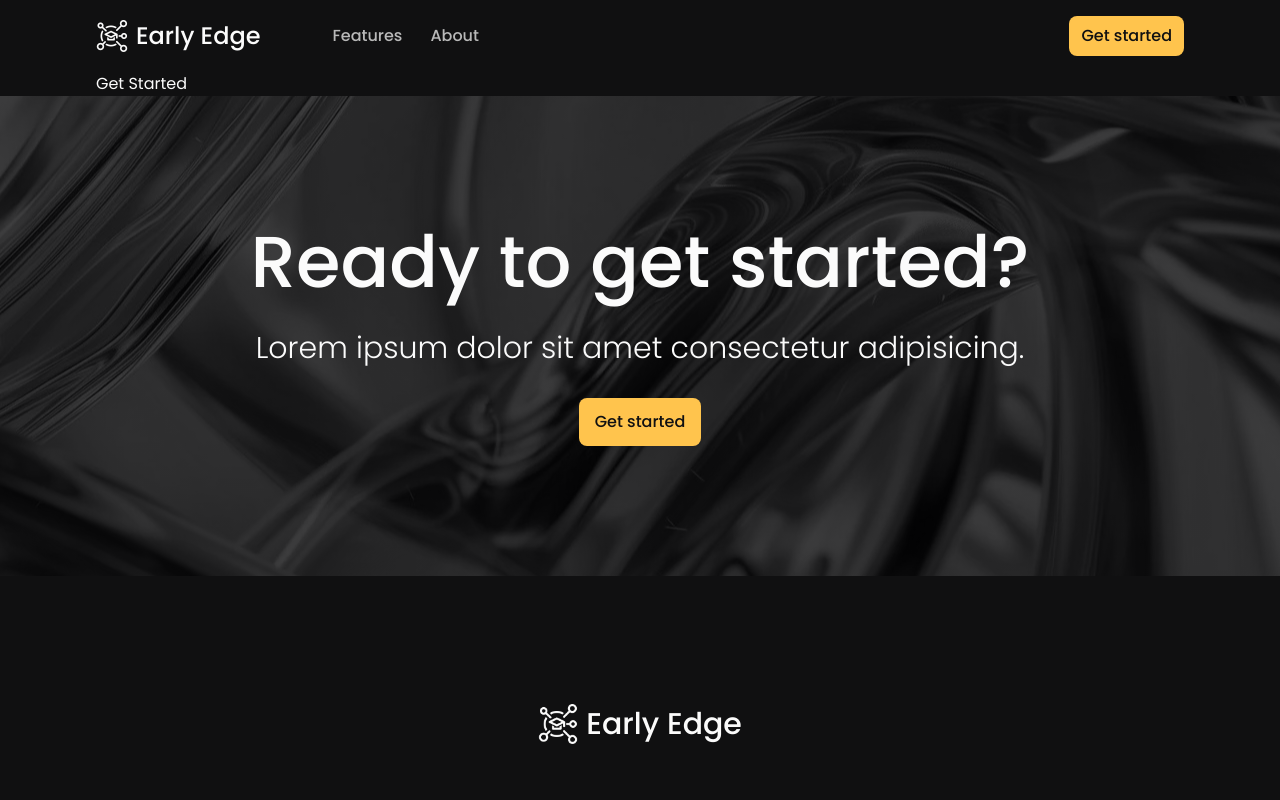
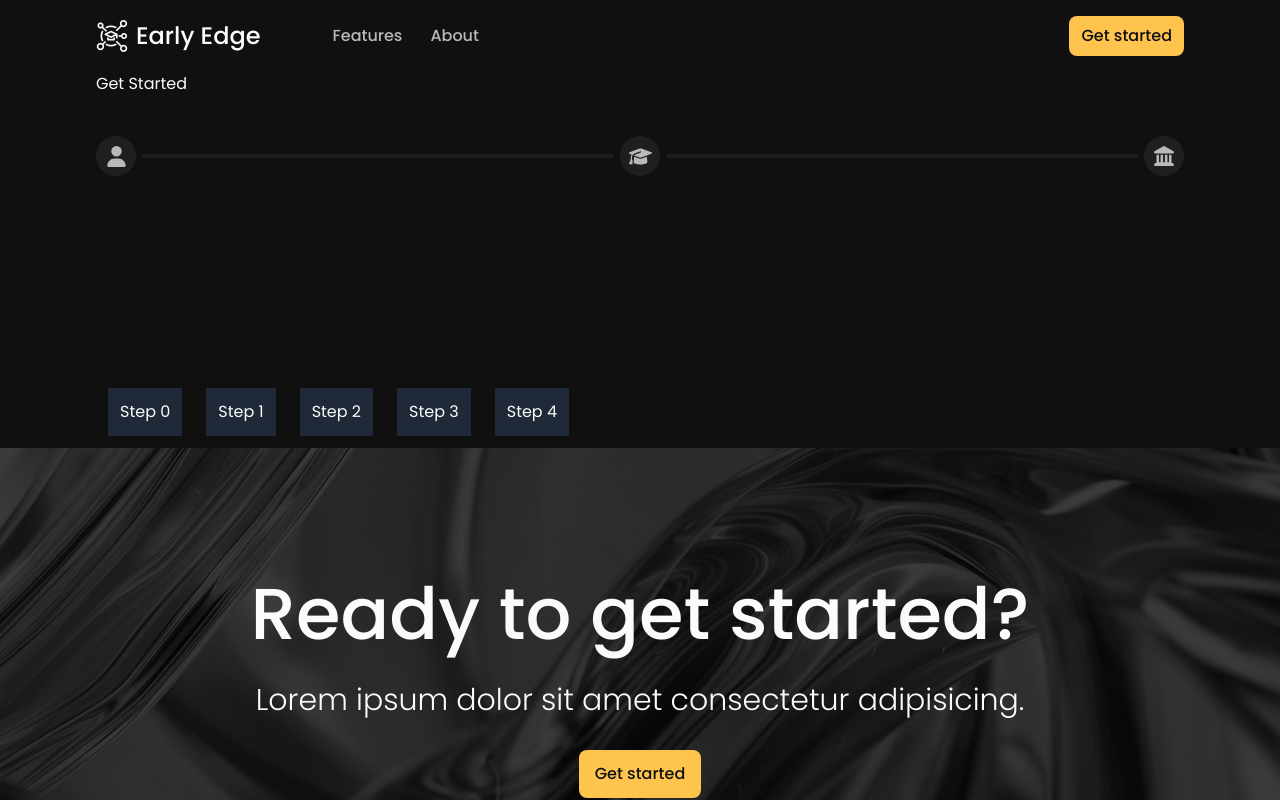
Before and after one commit to guptadevik2003/Early-Edge, a React (Vite) app in the folder frontend/: page /get-started in a window 1280 px wide. Shown: the top 800 px of the page. Built offline with nearby package versions, Linux system fonts and the light colour scheme.

Commit message:
Finished navigation bar for multi-step form

```diff
--- a/frontend/src/pages/GetStarted.jsx
+++ b/frontend/src/pages/GetStarted.jsx
@@ -1,9 +1,60 @@
+import { useState } from 'react';
+import { FaUser, FaGraduationCap, FaLandmark, FaCheck } from 'react-icons/fa6';
 import useDataContext from 'context/DataContext';
 
 export default function GetStarted() {
+  // const {  } = useDataContext();
+  const [step, setStep] = useState(0);
   return (
     <div>
       <h1>Get Started</h1>
+
+      <div className='py-10'>
+        <div className='flex justify-between items-center'>
+
+          <div className={`${step<1?'bg-card-bg-grey':step>1?'bg-accent bg-opacity-25':'bg-accent'} h-10 min-w-10 mr-1.5 flex items-center justify-center rounded-full transition-all duration-500`}>
+            {step<=1 ? (
+              <FaUser className={`${step<1?'text-txt-secondary':'text-black'} transition-all duration-500`} size={21} />
+            ) : (
+              <FaCheck className={`text-accent transition-all duration-500`} size={22} />
+            )}
+          </div>
+
+          <div className='w-full bg-card-bg-grey rounded-full h-1'>
+            <div className='bg-accent h-1 rounded-full transition-all ease-out duration-500' style={{ width: `${step<2?'0%':'100%'}` }} />
+          </div>
+
+          <div className={`${step<2?'bg-card-bg-grey':step>2?'bg-accent bg-opacity-25':'bg-accent'} h-10 min-w-10 mx-1.5 flex items-center justify-center rounded-full transition-all duration-500`}>
+            {step<=2 ? (
+              <FaGraduationCap className={`${step<2?'text-txt-secondary':'text-black'} transition-all duration-500`} size={23} />
+            ) : (
+              <FaCheck className={`text-accent transition-all duration-500`} size={22} />
+            )}
+          </div>
+
+          <div className='w-full bg-card-bg-grey rounded-full h-1'>
+            <div className='bg-accent h-1 rounded-full transition-all ease-out duration-500' style={{ width: `${step<3?'0%':'100%'}` }} />
+          </div>
+
+          <div className={`${step<3?'bg-card-bg-grey':step>3?'bg-accent bg-opacity-25':'bg-accent'} h-10 min-w-10 ml-1.5 flex items-center justify-center rounded-full transition-all duration-500`}>
+            {step<=3 ? (
+              <FaLandmark className={`${step<3?'text-txt-secondary':'text-black'} transition-all duration-500`} size={20} />
+            ) : (
+              <FaCheck className={`text-accent transition-all duration-500`} size={22} />
+            )}
+          </div>
+
+        </div>
+      </div>
+
+      <div className='pt-40'>
+        <button className='bg-gray-800 p-3 m-3' onClick={() => setStep(0)}>Step 0</button>
+        <button className='bg-gray-800 p-3 m-3' onClick={() => setStep(1)}>Step 1</button>
+        <button className='bg-gray-800 p-3 m-3' onClick={() => setStep(2)}>Step 2</button>
+        <button className='bg-gray-800 p-3 m-3' onClick={() => setStep(3)}>Step 3</button>
+        <button className='bg-gray-800 p-3 m-3' onClick={() => setStep(4)}>Step 4</button>
+      </div>
+
     </div>
   );
 }
```
